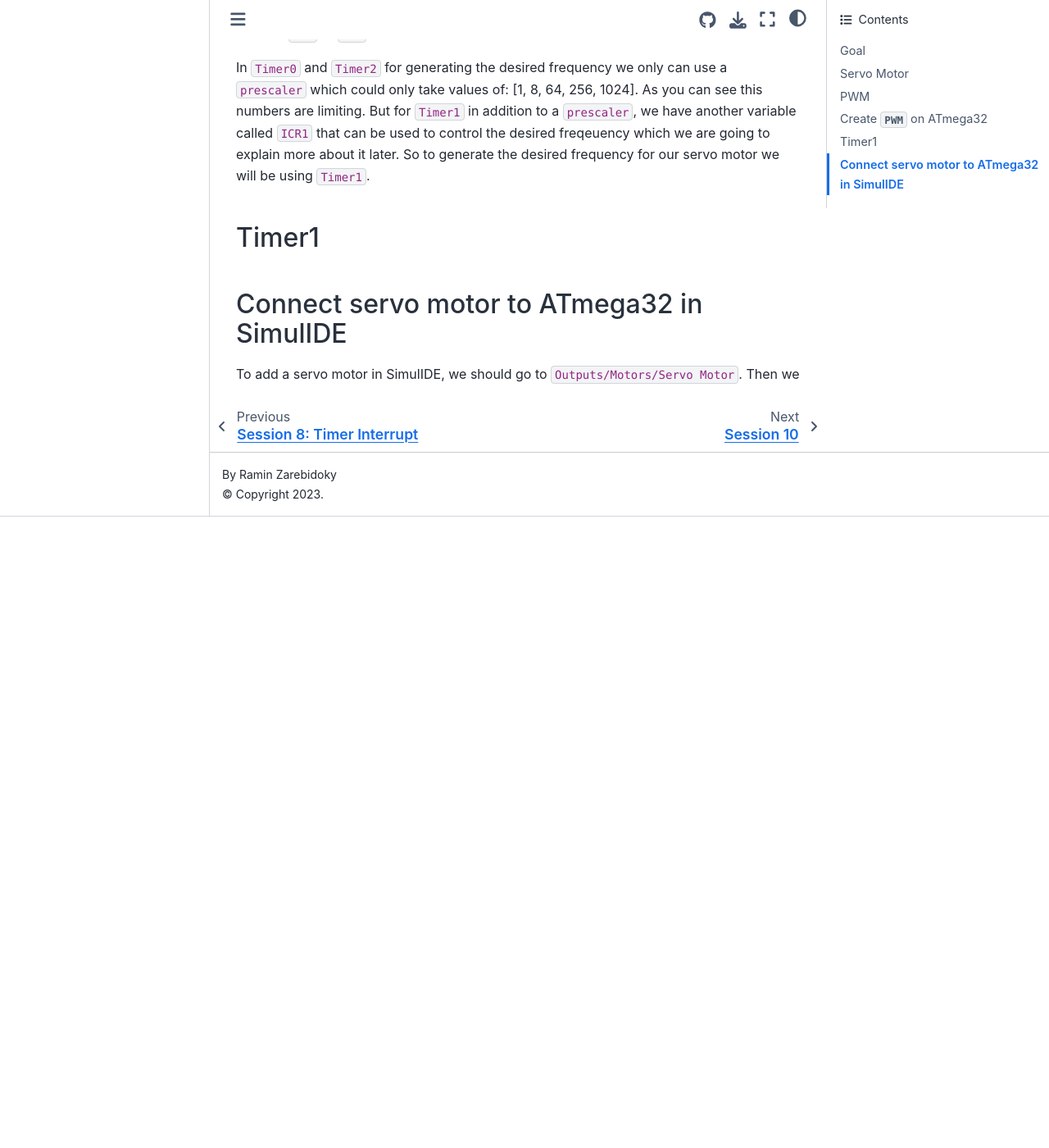
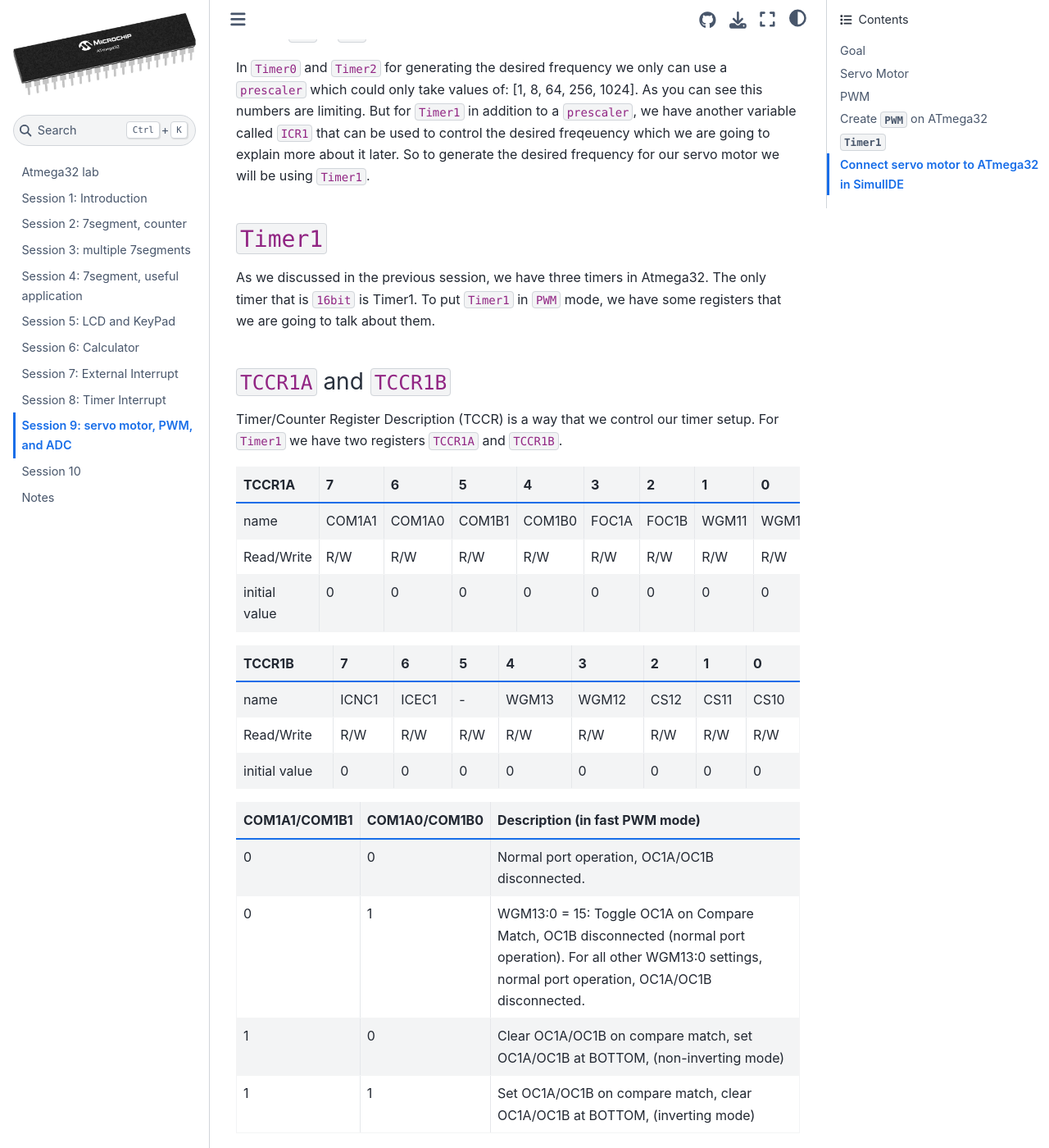
Before and after one commit to LiterallyTheOne/atmega32_lab, a Jupyter Book: the page built from docs/session_9.md, in a window 1280 px wide and 1400 px high, scrolled down 4036 px. Shown: the whole window at 82% size. Built offline with Jupyter Book 1.0.4 settings and Sphinx 7.4.7 and the Sphinx Book theme 1.1.4, drawn with Linux system fonts in a browser that asks for light colours; before the commit the page ends 4666 px from its top, so only the background shows below that; some of the changed text lies outside the part shown.

Commit message:
Add some explanation to Timer1

````diff
--- a/docs/session_9.md
+++ b/docs/session_9.md
@@ -65,7 +65,42 @@
 be used to control the desired freqeuency which we are going to explain more about it later.
 So to generate the desired frequency for our servo motor we will be using `Timer1`.
 
-## Timer1
+## `Timer1`
+
+As we discussed in the previous session, we have three timers in Atmega32.
+The only timer that is `16bit` is Timer1.
+To put `Timer1` in `PWM` mode, we have some registers that we are going to talk about them.
+
+### `TCCR1A` and `TCCR1B`
+
+Timer/Counter Register Description (TCCR) is a way that we control our timer setup.
+For `Timer1` we have two registers `TCCR1A` and `TCCR1B`.
+
+| TCCR1A        | 7      | 6      | 5      | 4      | 3     | 2     | 1     | 0     |
+| ------------- | ------ | ------ | ------ | ------ | ----- | ----- | ----- | ----- |
+| name          | COM1A1 | COM1A0 | COM1B1 | COM1B0 | FOC1A | FOC1B | WGM11 | WGM10 |
+| Read/Write    | R/W    | R/W    | R/W    | R/W    | R/W   | R/W   | R/W   | R/W   |
+| initial value | 0      | 0      | 0      | 0      | 0     | 0     | 0     | 0     |
+
+| TCCR1B        | 7     | 6     | 5   | 4     | 3     | 2    | 1    | 0    |
+| ------------- | ----- | ----- | --- | ----- | ----- | ---- | ---- | ---- |
+| name          | ICNC1 | ICEC1 | -   | WGM13 | WGM12 | CS12 | CS11 | CS10 |
+| Read/Write    | R/W   | R/W   | R/W | R/W   | R/W   | R/W  | R/W  | R/W  |
+| initial value | 0     | 0     | 0   | 0     | 0     | 0    | 0    | 0    |
+
+| COM1A1/COM1B1 | COM1A0/COM1B0 | Description (in fast PWM mode)                                                                                                                                        |
+| ------------- | ------------- | --------------------------------------------------------------------------------------------------------------------------------------------------------------------- |
+| 0             | 0             | Normal port operation, OC1A/OC1B disconnected.                                                                                                                        |
+| 0             | 1             | WGM13:0 = 15: Toggle OC1A on Compare Match, OC1B disconnected (normal port operation). For all other WGM13:0 settings, normal port operation, OC1A/OC1B disconnected. |
+| 1             | 0             | Clear OC1A/OC1B on compare match, set OC1A/OC1B at BOTTOM, (non-inverting mode)                                                                                       |
+| 1             | 1             | Set OC1A/OC1B on compare match, clear OC1A/OC1B at BOTTOM, (inverting mode)                                                                                           |
+
+Because we need to clear `OC1A` which is connected to `PD6` get cleared every time
+it reaches the value of `OCR1A`, we put it in the `non-inverting mode`.
+
+```cpp
+TCCR1A |= (1 << COM1A1)
+```
 
 ## Connect servo motor to ATmega32 in SimulIDE
 
````
